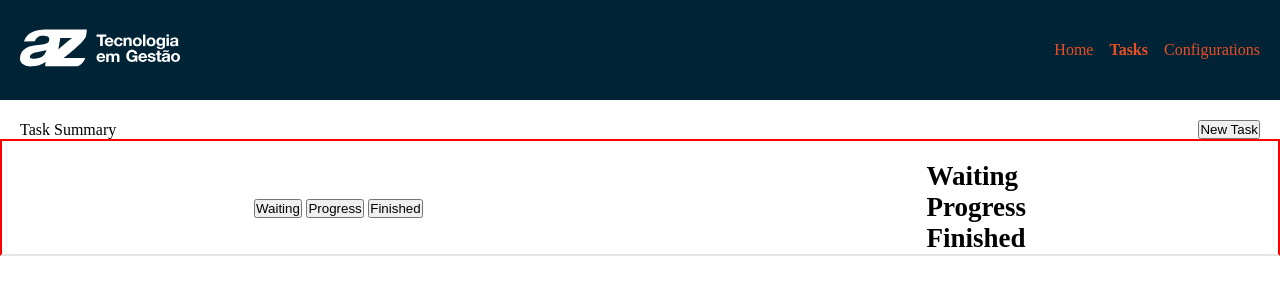
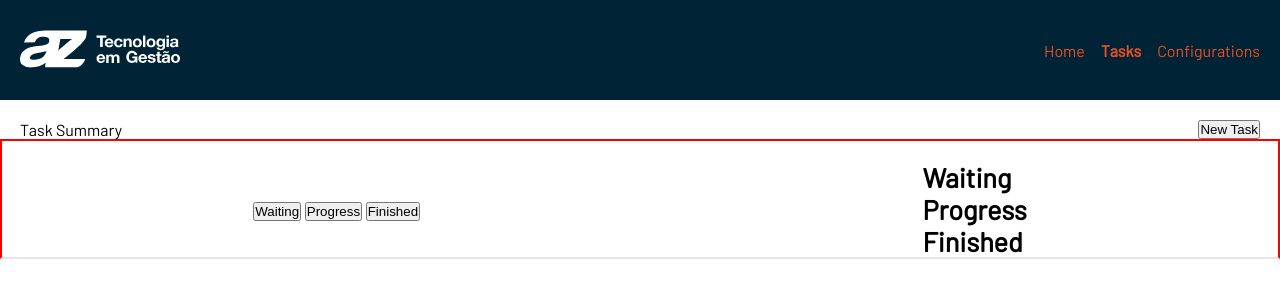
Before and after one commit to repositoryjosequintino/taskmanagerweb, a website: page index.html in a window 1280 px wide. Drawn offline with nearby package versions, Linux system fonts and the light colour scheme; some packages are replaced by stand-ins of ours.

Commit message:
feature: Configurar fonte do sistema

```diff
--- a/resources/styles/global.css
+++ b/resources/styles/global.css
@@ -1,7 +1,16 @@
+@font-face {
+    font-family: "Barlow";
+    src: url("/resources/fonts/Barlow/Barlow-Regular.ttf");
+}
+
 * {
     margin: 0;
     padding: 0;
     box-sizing: border-box;
+}
+
+body {
+    font-family: "Barlow";
 }
 
 a {
```
